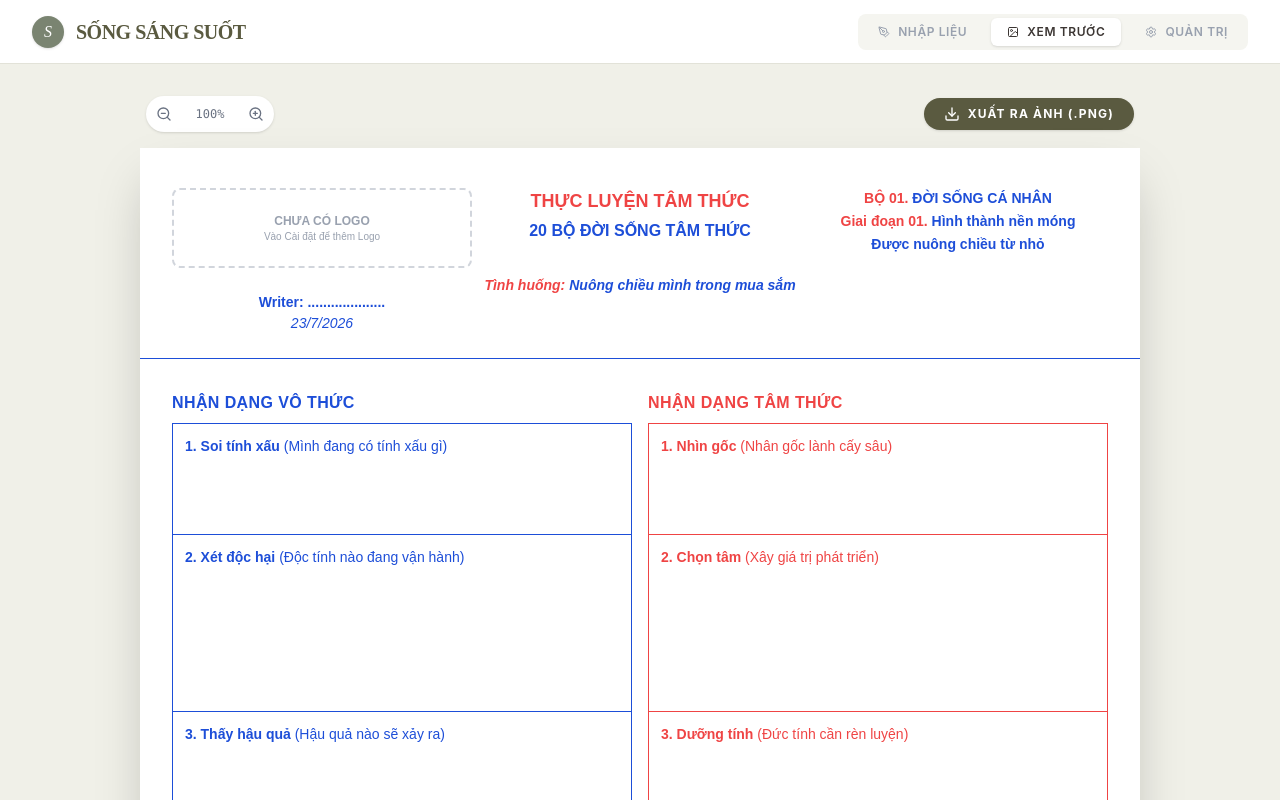
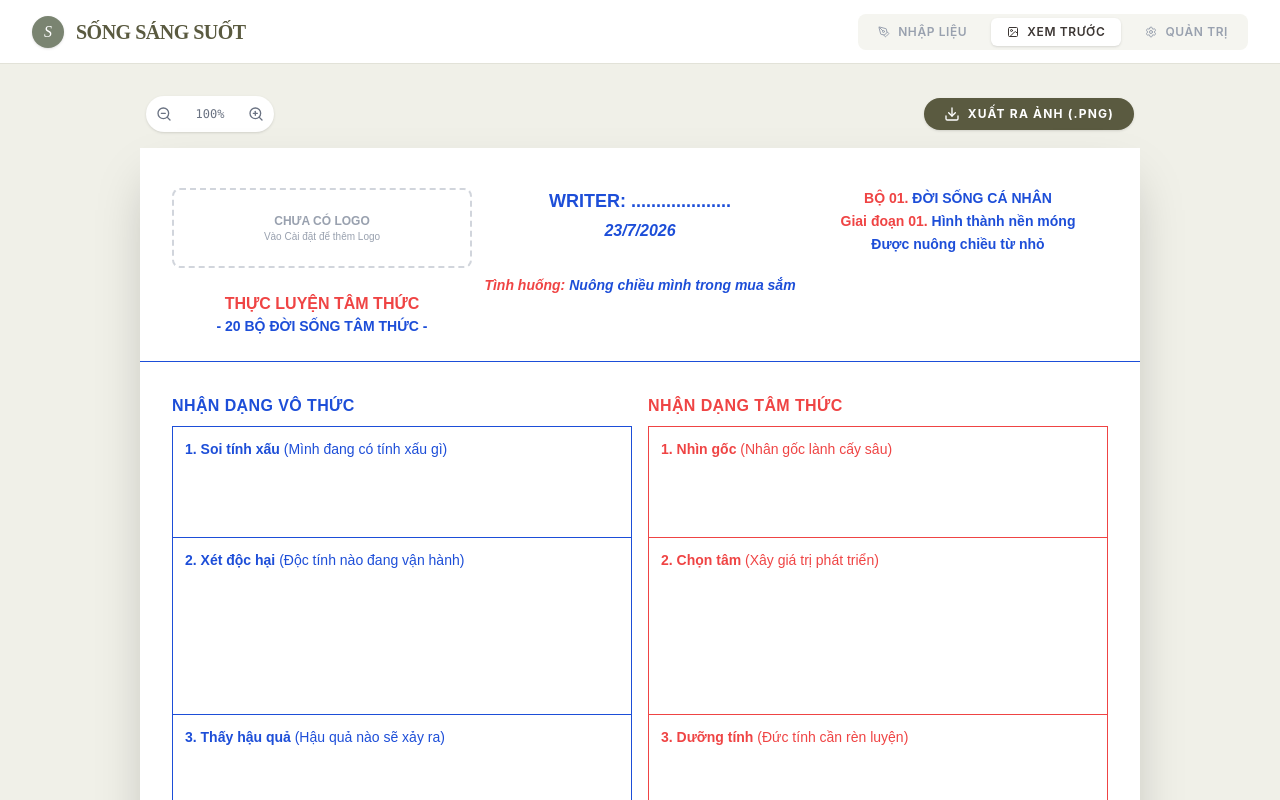
Before and after one commit to windc151095/SSSform, a React (Vite) app: page / in a window 1280 px wide. Both pictures are taken after a click on the button "XEM TRƯỚC". Shown: the top 800 px of the page. Built offline with nearby package versions, Linux system fonts and the light colour scheme.

Commit message:
style: update template layout and branding
Refactor the template preview to feature "Thực luyện tâm thức" as the main header and move the writer and date fields to the central section. Update the page title accordingly.

```diff
--- a/index.html
+++ b/index.html
@@ -3,7 +3,7 @@
   <head>
     <meta charset="UTF-8" />
     <meta name="viewport" content="width=device-width, initial-scale=1.0" />
-    <title>My Google AI Studio App</title>
+    <title>Thực luyện tâm thức</title>
   </head>
   <body>
     <div id="root"></div>
--- a/src/components/TemplatePreview.tsx
+++ b/src/components/TemplatePreview.tsx
@@ -38,21 +38,21 @@ export const TemplatePreview = forwardRef<HTMLDivElement, TemplatePreviewProps>(
               </div>
             )}
 
-            <p className="font-bold text-[14px] mt-2" style={{ color: headingColor1 }}>
-              Writer: {data.writer || '....................'}
+            <p className="font-bold text-[16px] mt-2" style={{ color: headingColor2 }}>
+              THỰC LUYỆN TÂM THỨC
             </p>
-            <p className="italic text-[14px]" style={{ color: headingColor1 }}>
-              {data.date || '..../..../202..'}
+            <p className="font-bold text-[14px] uppercase" style={{ color: headingColor1 }}>
+              - 20 BỘ ĐỜI SỐNG TÂM THỨC -
             </p>
           </div>
 
           {/* Center Titles */}
           <div className="text-center flex-1 mt-2">
-            <h2 className="font-bold text-[18px] uppercase mb-1" style={{ color: headingColor2 }}>
-              THỰC LUYỆN TÂM THỨC
+            <h2 className="font-bold text-[18px] uppercase mb-1" style={{ color: headingColor1 }}>
+              Writer: {data.writer || '....................'}
             </h2>
-            <h3 className="font-bold text-[16px] uppercase mb-4" style={{ color: headingColor1 }}>
-              20 BỘ ĐỜI SỐNG TÂM THỨC
+            <h3 className="font-bold text-[16px] italic mb-4" style={{ color: headingColor1 }}>
+              {data.date || '..../..../202..'}
             </h3>
             <div className="flex justify-center items-center gap-1 text-[14px] font-bold italic mt-8">
               <span className="text-[14px]" style={{ color: headingColor2 }}>Tình huống:</span>
```
